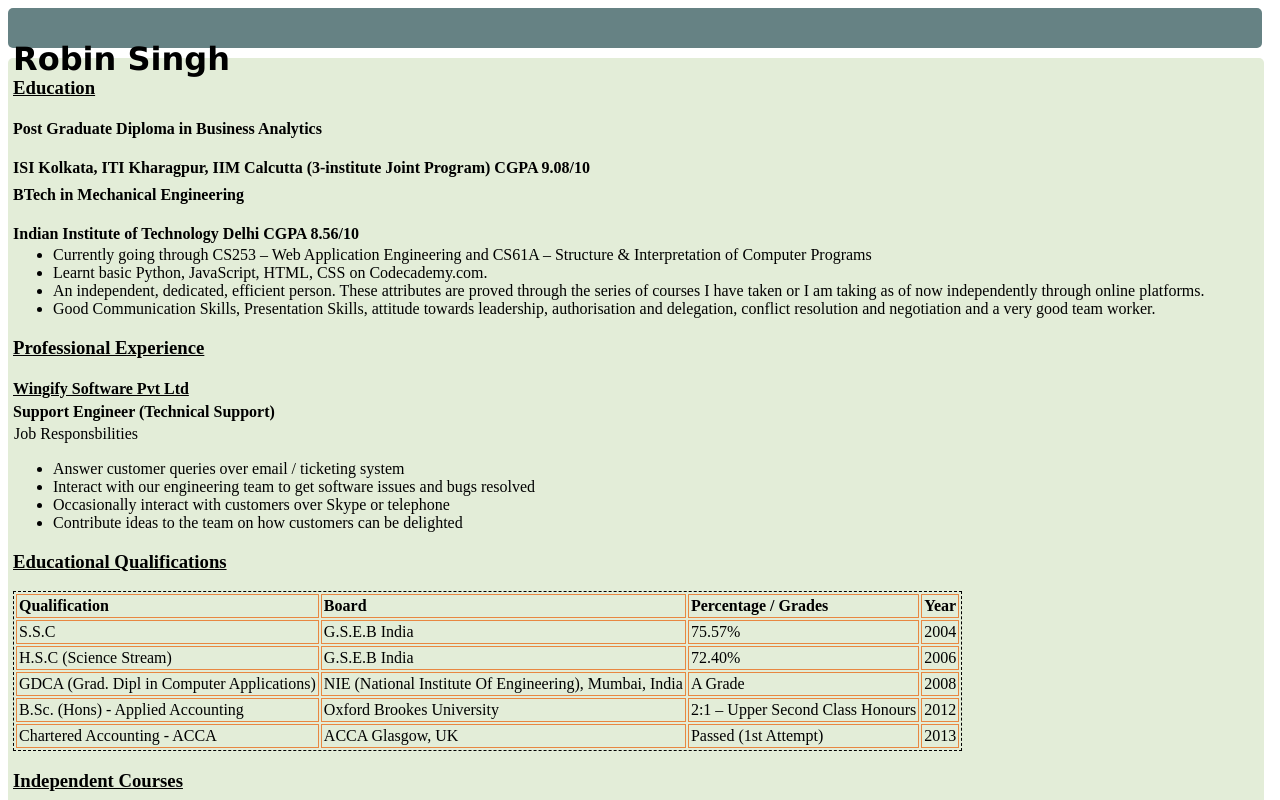
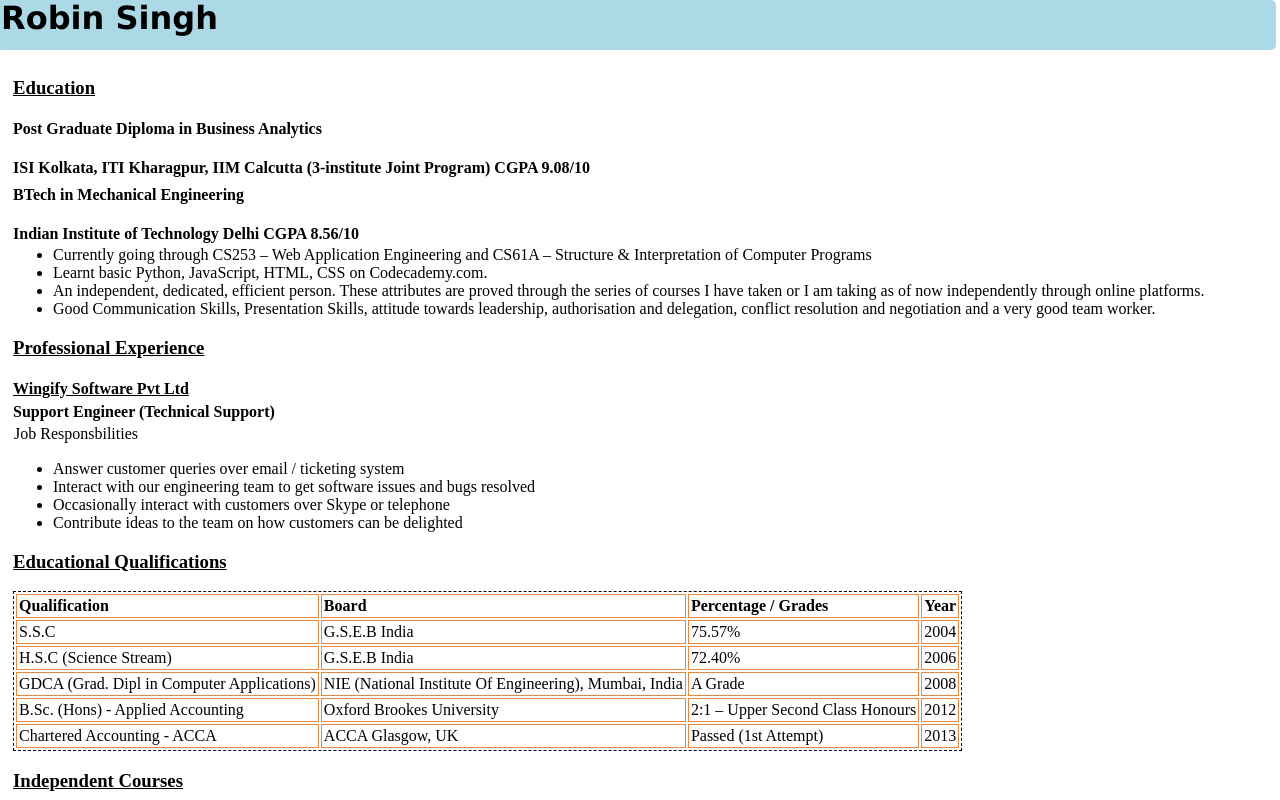
Before and after one commit to robin93/robin93.github.io, a plain HTML site: page index.html in a window 1280 px wide. Shown: the top 800 px of the page. Drawn offline with Linux system fonts and the light colour scheme.

Commit message:
added header and background color

```diff
--- a/resume.css
+++ b/resume.css
@@ -6,16 +6,21 @@ div
 {
     position: fixed;
     z-index: 1;
-    height:40px;
-    width: 98%;
-    background-color: #668284;
+    height:50px;
+    width: 100%;
+    background-color: #ADD8E6;
+    /*background-color: #ffffff;*/
     margin-bottom: 0px;
+    margin-top: -8px;
+    margin-left: -12px;
+    line-height: 10px;
     color: #000000;
     }
 
 #name {
     float:left;
 	margin-left: 5px;
+    margin-top: 13px;
 	padding-bottom: -10px;
 	font-size: 32px;
 	font-family: Verdana, sans-serif;
@@ -53,7 +58,7 @@ a:hover {
     margin-left: 14%;*/
     height: auto;
     width: 99%;
-    background-color: #E3EDD8;
+    /*background-color: #E3EDD8;*/
     }
 
 /*.left
```
Also changed, not shown: index.html (+2 -1 lines).
